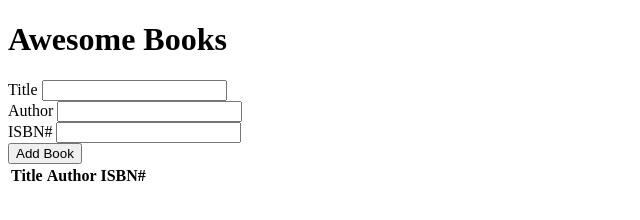
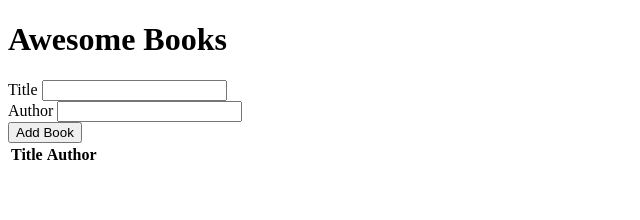
Before and after one commit to husush23/my-awesome-books, a website: page index.html in a window 1280 px wide. Shown: the whole page, without its empty margins (0-640 px from the left). Drawn offline with Linux system fonts and the light colour scheme.

Commit message:
changes added

```diff
--- a/index.html
+++ b/index.html
@@ -19,8 +19,8 @@
           <input type="text" id="author" class="form-control" />
         </div>
         <div class="form-group">
-          <label for="isbn">ISBN#</label>
-          <input type="text" id="isbn" class="form-control" />
+          <label for="isbn"></label>
+          <input type="hidden" id="isbn" class="form-control" />
         </div>
         <input
           type="submit"
@@ -33,7 +33,7 @@
           <tr>
             <th>Title</th>
             <th>Author</th>
-            <th>ISBN#</th>
+
             <th></th>
           </tr>
         </thead>
--- a/main.js
+++ b/main.js
@@ -101,7 +101,7 @@ document.querySelector('#book-form').addEventListener('submit', e => {
   const isbn = document.querySelector('#isbn').value;
 
   // Validate
-  if (title === '' || author === '' || isbn === '') {
+  if (title === '' || author === '') {
     UI.showAlert('Please fill in all fields', 'danger');
   } else {
     // Instatiate book
```
